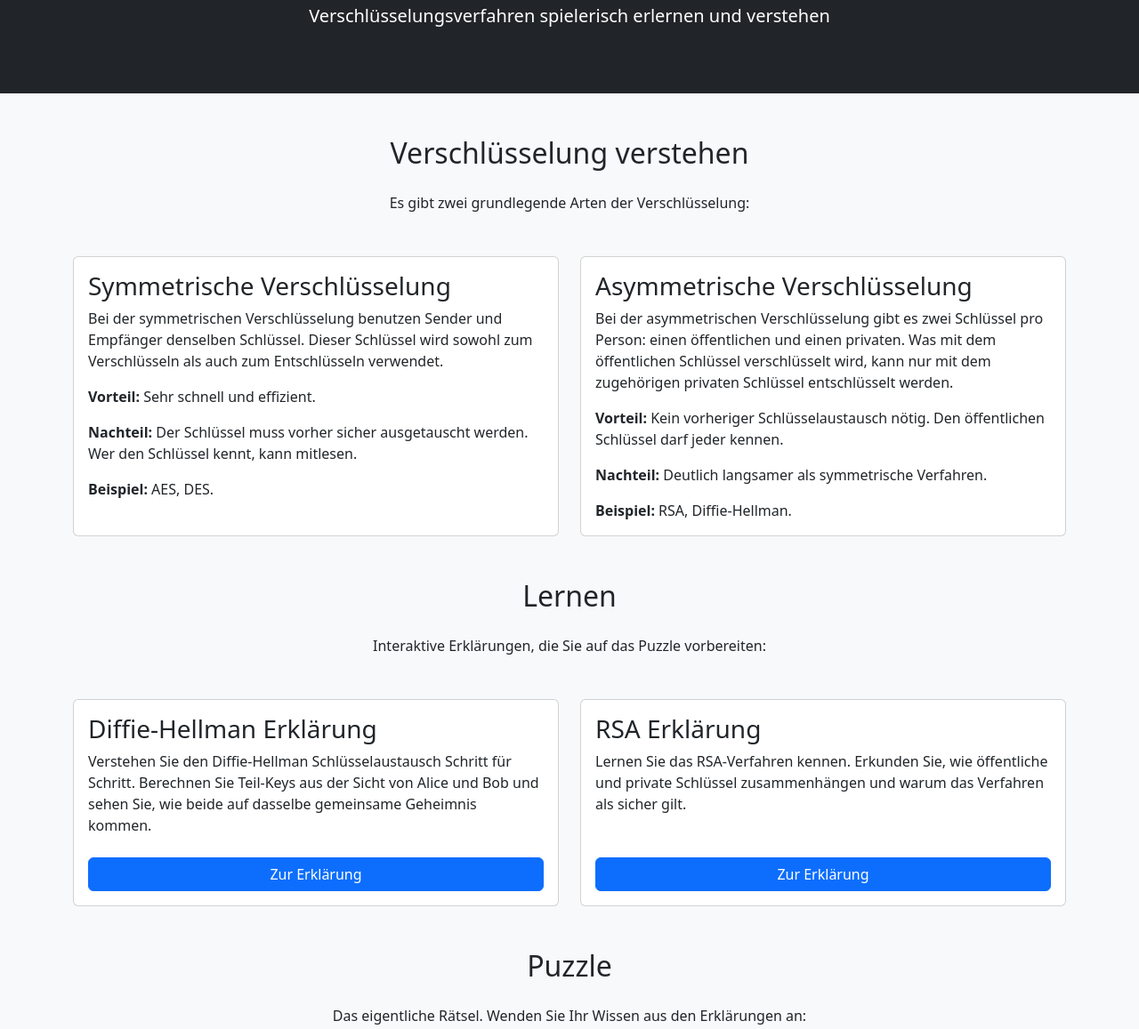
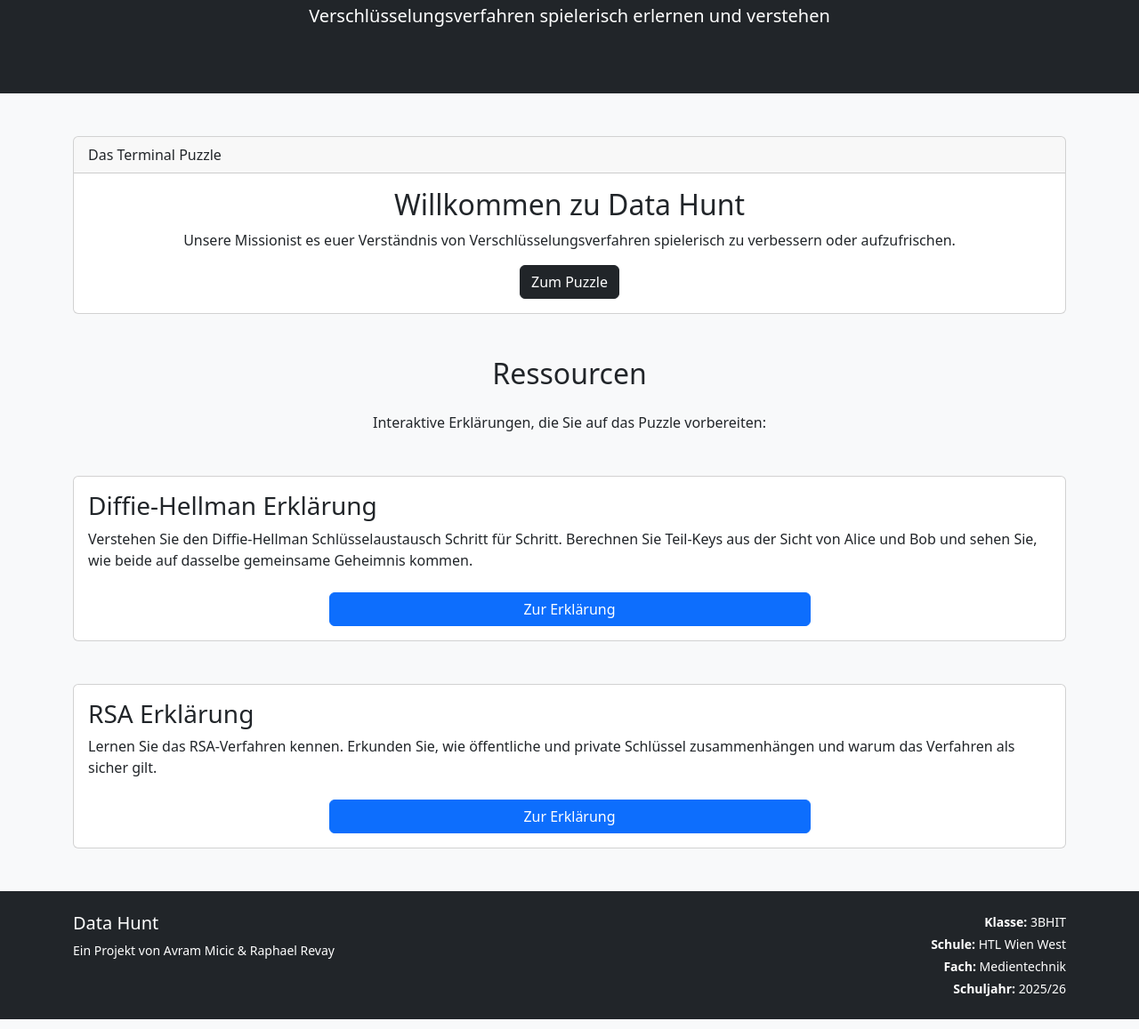
Before and after one commit to Avram18/data-hunt, a plain HTML site: page index.html in a window 1280 px wide. Shown: the part 200-1357 px from the top of the page at 89% size. Drawn offline with Linux system fonts and the light colour scheme.

Commit message:
Experimentales Layout, hier wurden die Card Elemente, die über die Erklärungen der Verschlüsselungsverfahren berichten, untereinander platziert mithilfe einer Flexbox. Zudem wurde die Erklärungen der zwei Verschlüsselungsarten (symmetrische und asymmetrische Verschlüsselung) ersetzt mit einem Card Element, das direkt zum Terminal Puzzle mittels eines Hyperlinks führt.

```diff
--- a/index.html
+++ b/index.html
@@ -25,7 +25,20 @@
     </div>
 </div>
 <div class="container py-5 flex-grow-1">
-    <h2 class="text-center mb-4">Verschlüsselung verstehen</h2>
+    <div class="card mb-5">
+        <div class="card-header">
+            Das Terminal Puzzle
+        </div>
+        <div class="card-body text-center">
+            <h2 class="card-title">Willkommen zu Data Hunt</h2>
+            <p class="card-text">Unsere Missionist es euer Verständnis
+                von Verschlüsselungsverfahren spielerisch zu verbessern oder aufzufrischen.
+
+            </p>
+            <a class="btn btn-dark" href="terminal-puzzle/index.html">Zum Puzzle</a>
+        </div>
+    </div>
+    <!-- <h2 class="text-center mb-4">Verschlüsselung verstehen</h2>
     <p class="text-center mb-5">Es gibt zwei grundlegende Arten der Verschlüsselung:</p>
     <div class="row g-4 mb-5">
         <div class="col-md-6">
@@ -50,32 +63,36 @@
                 </div>
             </div>
         </div>
-    </div>
-    <h2 class="text-center mb-4">Lernen</h2>
+    </div> -->
+    <h2 class="text-center mb-4">Ressourcen</h2>
     <p class="text-center mb-5">Interaktive Erklärungen, die Sie auf das Puzzle vorbereiten:</p>
-    <div class="row g-4 mb-5">
-        <div class="col-md-6">
+    <div class="d-flex flex-column">
+        <div class="mb-5">
             <div class="card h-100">
                 <div class="card-body d-flex flex-column">
                     <h3 class="card-title">Diffie-Hellman Erklärung</h3>
                     <p class="flex-grow-1">Verstehen Sie den Diffie-Hellman Schlüsselaustausch Schritt für Schritt. Berechnen Sie Teil-Keys aus der Sicht von Alice und Bob und sehen Sie, wie beide auf dasselbe gemeinsame Geheimnis kommen.</p>
-                    <a href="diffie-hellman-puzzle/index.html" class="btn btn-primary mt-2">Zur Erklärung</a>
+                    <div class="text-center">
+                        <a href="diffie-hellman-puzzle/index.html" class="btn btn-primary mt-2 w-50">Zur Erklärung</a>
+                    </div>
                 </div>
             </div>
         </div>
-        <div class="col-md-6">
+        <div>
             <div class="card h-100">
                 <div class="card-body d-flex flex-column">
                     <h3 class="card-title">RSA Erklärung</h3>
                     <p class="flex-grow-1">Lernen Sie das RSA-Verfahren kennen. Erkunden Sie, wie öffentliche und private Schlüssel zusammenhängen und warum das Verfahren als sicher gilt.</p>
-                    <a href="micic-rsa/index.html" class="btn btn-primary mt-2">Zur Erklärung</a>
+                    <div class="text-center">
+                        <a href="diffie-hellman-puzzle/index.html" class="btn btn-primary mt-2 w-50">Zur Erklärung</a>
+                    </div>
                 </div>
             </div>
         </div>
     </div>
-    <h2 class="text-center mb-4">Puzzle</h2>
-    <p class="text-center mb-5">Das eigentliche Rätsel. Wenden Sie Ihr Wissen aus den Erklärungen an:</p>
-    <div class="row g-4">
+    <!-- <h2 class="text-center mb-4">Puzzle</h2>
+    <p class="text-center mb-5">Das eigentliche Rätsel. Wenden Sie Ihr Wissen aus den Erklärungen an:</p> -->
+    <!-- <div class="row g-4">
         <div class="col-12">
             <div class="card">
                 <div class="card-body d-flex flex-column">
@@ -85,7 +102,7 @@
                 </div>
             </div>
         </div>
-    </div>
+    </div> -->
 </div>
 <footer class="bg-dark text-white py-4 mt-auto">
     <div class="container">
```
